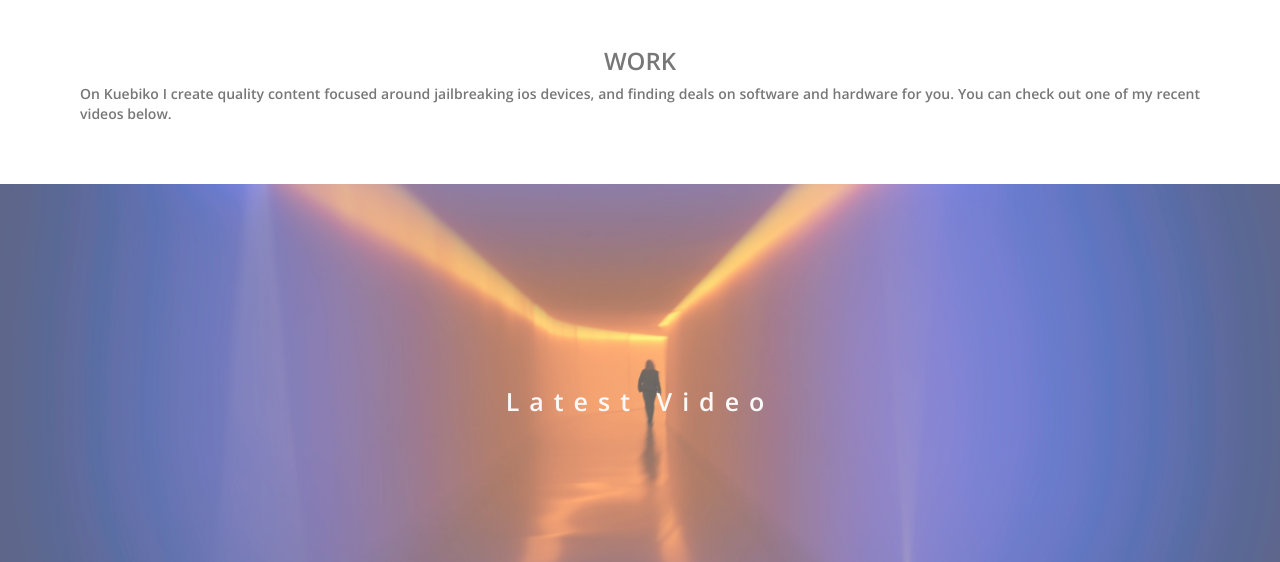
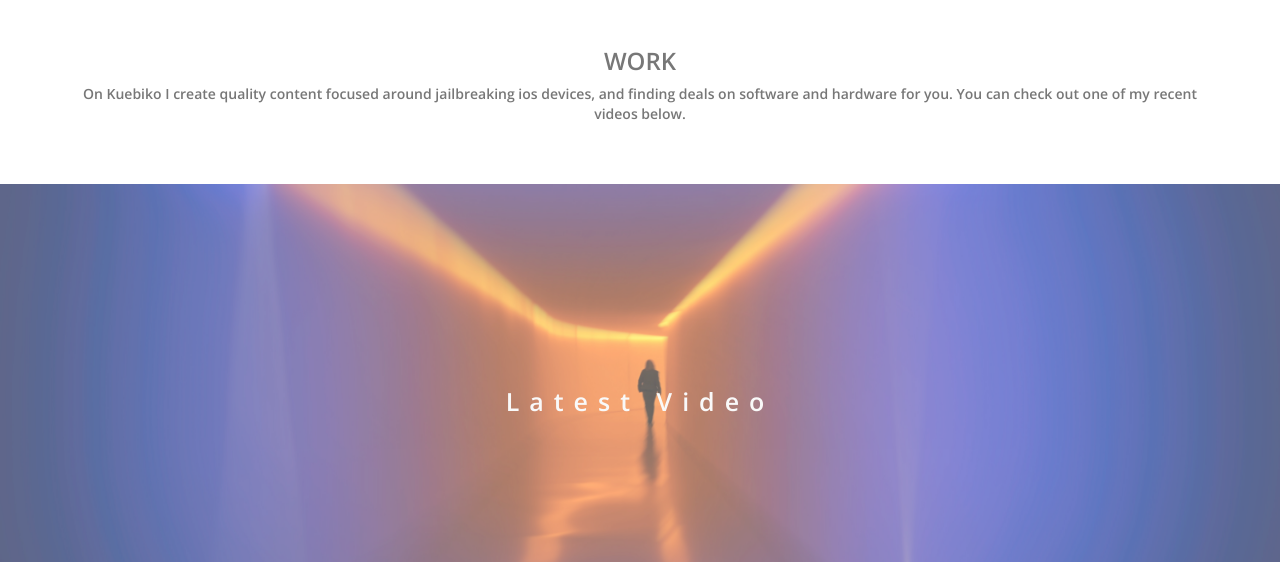
Before and after one commit to KuebikoYT/KuebikoYT.github.io, a website: page index.html in a window 1280 px wide. Shown: the part 822-1384 px from the top of the page. Drawn offline with nearby package versions, Linux system fonts and the light colour scheme.

Commit message:
center index

```diff
--- a/index.html
+++ b/index.html
@@ -48,7 +48,7 @@
 </div>
 <div class="yourboy">
   <h3 style="text-align:center;">WORK</h3>
-  <p> On Kuebiko I create quality content focused around jailbreaking ios devices, and finding deals on software and hardware for you. You can check out one of my recent videos below. </p>
+  <p> <center>On Kuebiko I create quality content focused around jailbreaking ios devices, and finding deals on software and hardware for you. You can check out one of my recent videos below.</center> </p>
 </div>
 
 <div class="bgimg-2">
```
